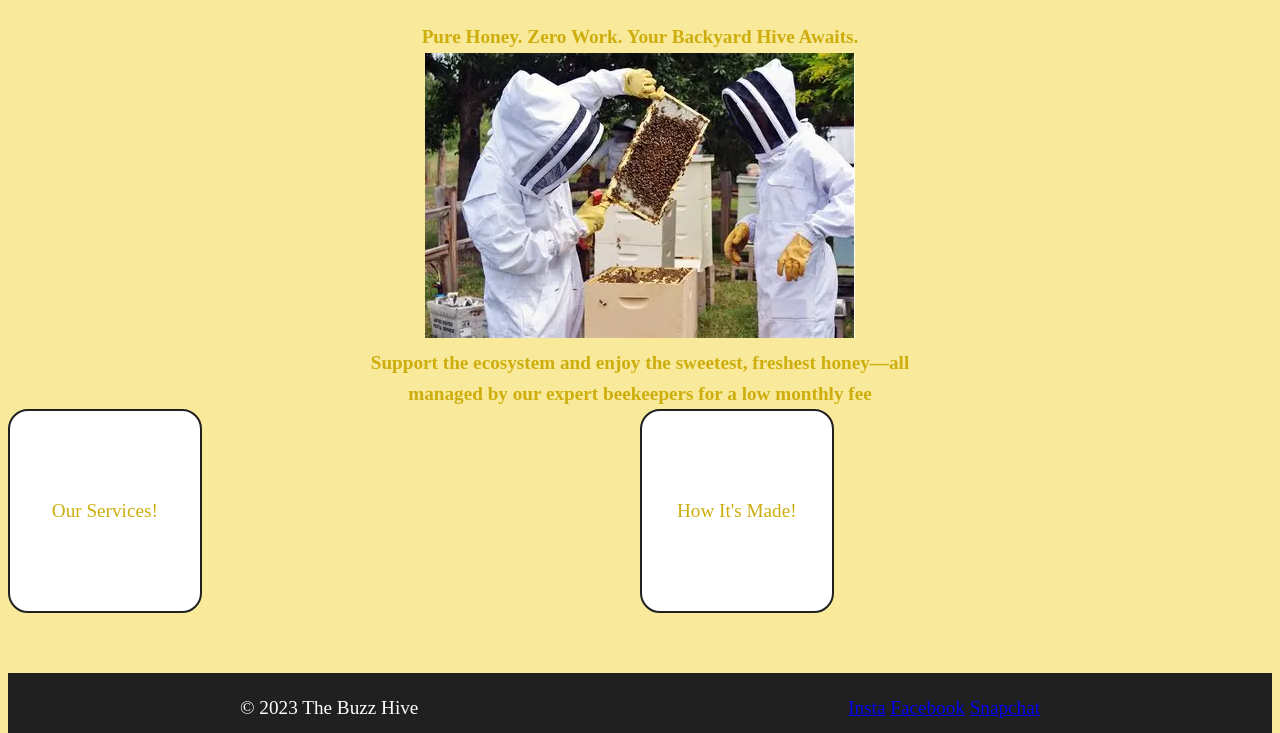
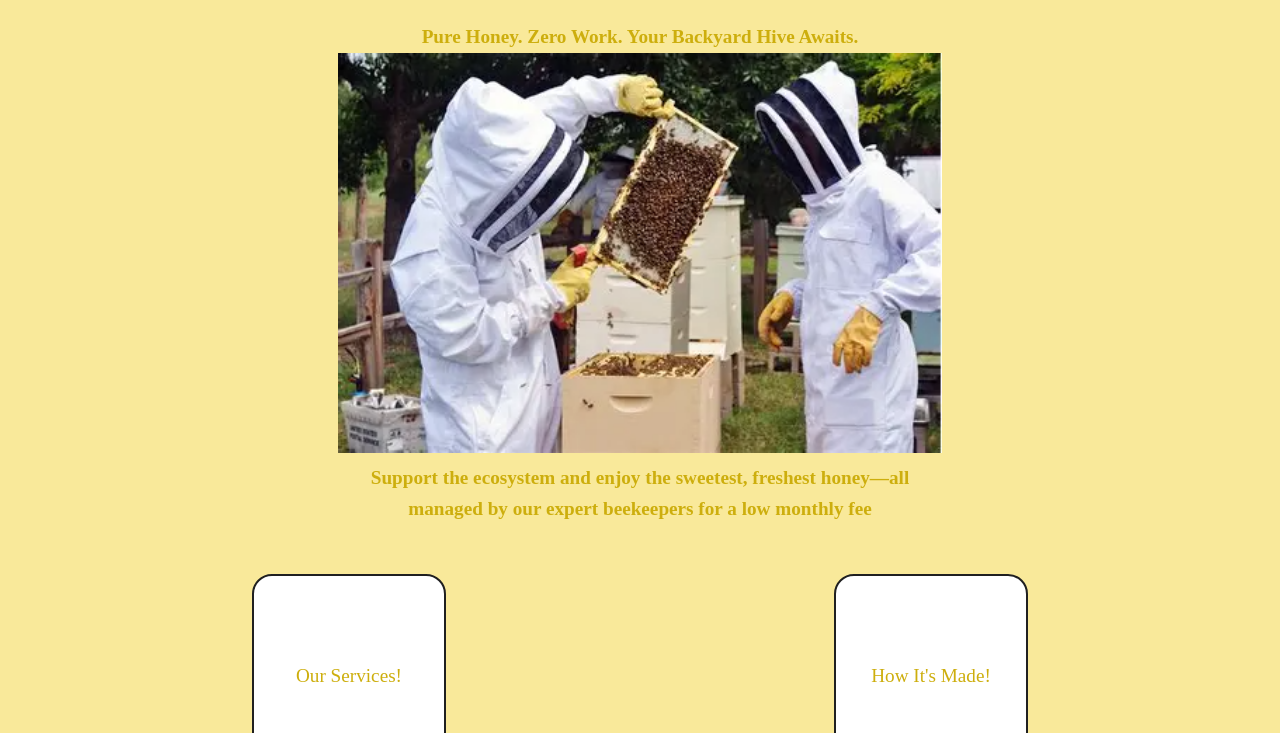
Before and after one commit to Anubis1753/wdd130-project-popejoy, a plain HTML site: page home_page.html in a window 1280 px wide. Shown: the part 287-1020 px from the top of the page. Drawn offline with Linux system fonts and the light colour scheme.

Commit message:
aligned content using CSS and made it pretty

```diff
--- a/home_page.html
+++ b/home_page.html
@@ -3,7 +3,7 @@
 <head>
     <meta charset="UTF-8">
     <meta name="viewport" content="width=device-width, initial-scale=1.0">
-    <title>Document</title>
+    <title>Cole Popejoy - Final Project</title>
     <link rel="stylesheet" href="style/home_page.css">
 </head>
 <body>
@@ -27,7 +27,7 @@
     <main>
         <h1>The Buzz: Hive Hosting</h1>
         <p>Pure Honey. Zero Work. Your Backyard Hive Awaits.</p>
-        <img src="images/Bee masters.png" alt="beekeepers"></hero>
+        <img class="beekeepers" src="images/Bee masters.png" alt="beekeepers"></hero>
         <p>Support the ecosystem and enjoy the sweetest, freshest honey—all managed by our expert beekeepers for a low monthly fee</p>
         <div class="sectional">
             <div class="section1">
--- a/style/home_page.css
+++ b/style/home_page.css
@@ -11,7 +11,6 @@ body {
     padding: 0 20px;
 }
 
-/* --- Header --- */
 header {
     background-color: #202020;
     padding: 15px 0;
@@ -24,10 +23,13 @@ header {
     align-items: center;
 }
 
-/* Logo */
 .logo {
     text-decoration: none;
 }
+.beekeepers {
+    height: 400px;
+}
+
 
 .logo-box {
     background-color: #d4af37;
@@ -59,7 +61,6 @@ nav a:hover {
     text-decoration: underline;
 }
 
-/* --- Main Content --- */
 main {
     padding: 40px 0;
     text-align: center;
@@ -70,11 +71,11 @@ main {
 }
 .sectional {
     display: grid;
-    grid-template-columns: 1fr 1fr;
-
+    grid-template-columns: repeat(6, 1fr);
+    margin: 50px;
 }
 .section1 {
-    width: 30%;
+    grid-column: 2/2;
     height: 200px;
     background-color: white;
     border: 2px solid #202020;
@@ -85,7 +86,7 @@ main {
     margin-bottom: 20px;
 }
 .section2 {
-    width: 30%;
+    grid-column: 5/5;
     height: 200px;
     background-color: white;
     border: 2px solid #202020;
@@ -111,12 +112,11 @@ p {
     font-weight: bold;
 }
 
-/* --- Footer --- */
 footer {
     background-color: #202020;
     padding: 20px 0;
-    color: white;
     margin-top: auto;
+    color: #cdae0d;
 }
 
 .footer-content {
```
